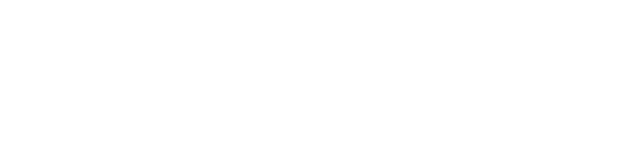
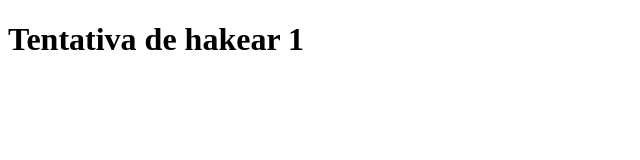
Before and after one commit to PedroLucasRosadoAndrade/RepositorioDaAula27-02pw, a plain HTML site: page index.html in a window 1280 px wide. Shown: the whole page, without its empty margins (0-640 px from the left). Drawn offline with Linux system fonts and the light colour scheme.

Commit message:
Add titulo da pagina

```diff
--- a/index.html
+++ b/index.html
@@ -7,6 +7,8 @@
     <title>AulaGit</title>
 </head>
 <body>
-
+    <h1>
+        Tentativa de hakear 1
+    </h1>
 </body>
 </html>
```
